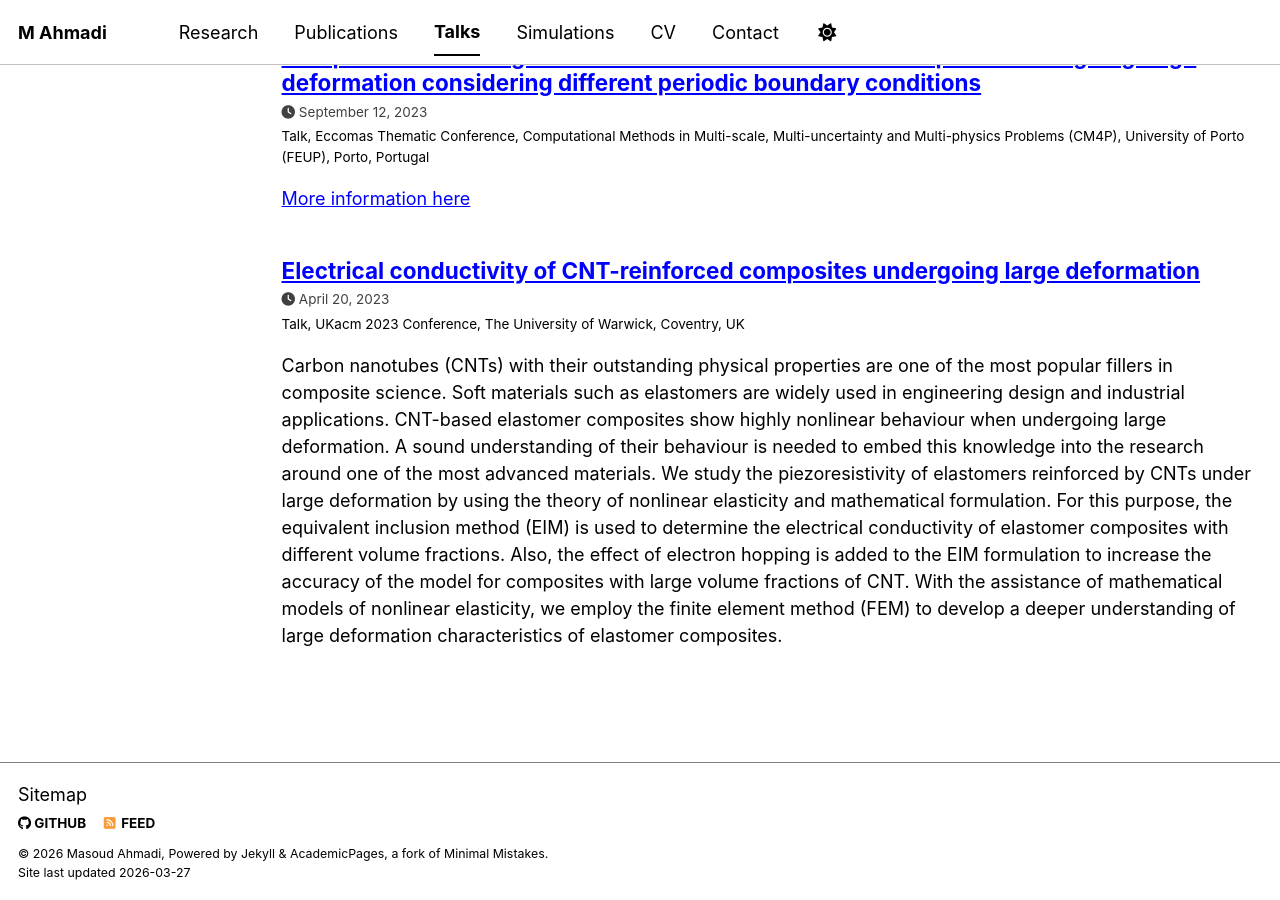
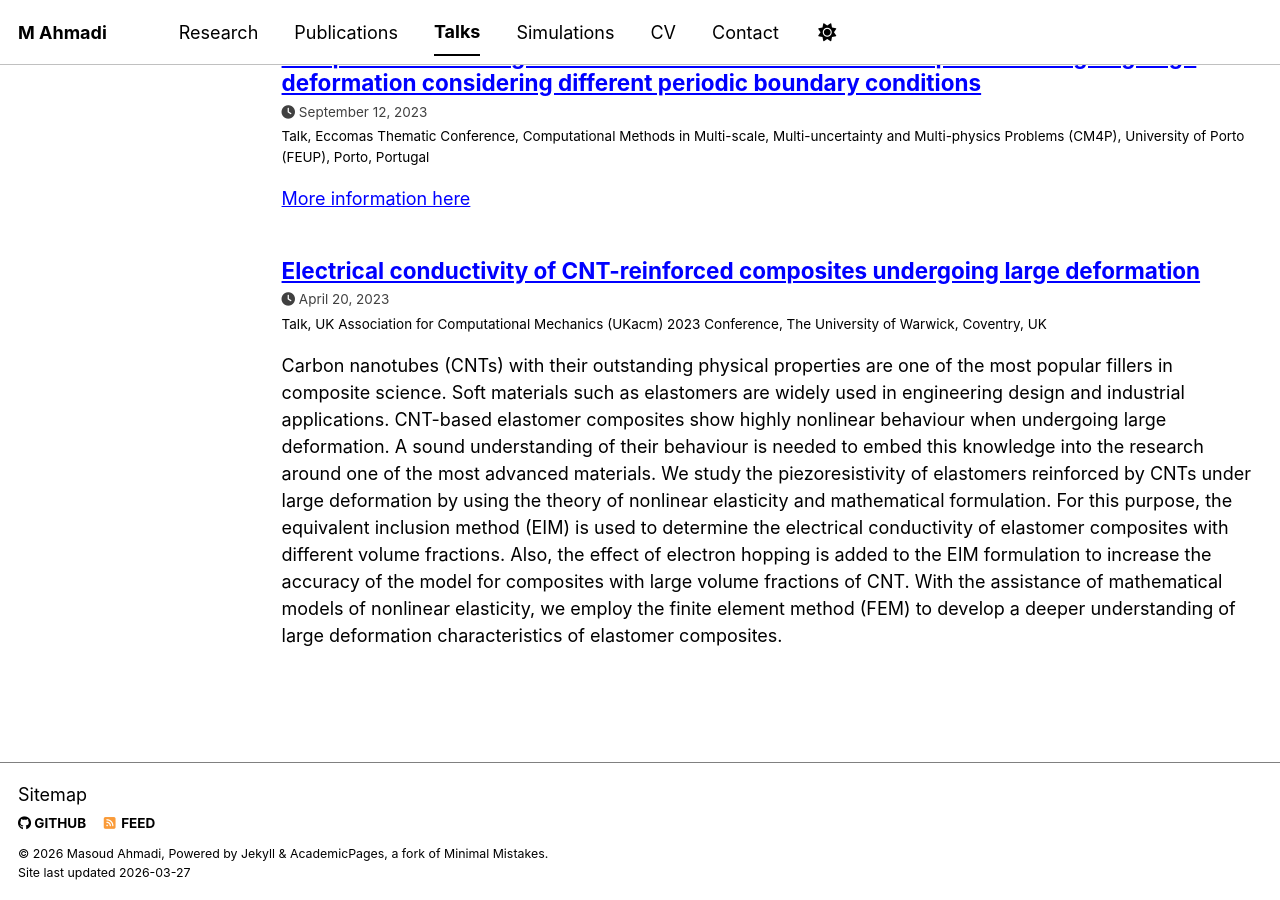
Before and after one commit to Masoud16ahm/Masoud16ahm.github.io, a Jekyll site: the page built from _pages/talks.html, in a window 1280 px wide and 900 px high, scrolled down 763 px. Built offline with Jekyll 4.4.1, drawn with Linux system fonts in a browser that asks for light colours; a script bundle is joined from its source files by our own code; library files that are not in the unit come from our copies.

Commit message:
Update venue details for UKacm 2023 talk

```diff
--- a/_talks/ukacm2023.md
+++ b/_talks/ukacm2023.md
@@ -3,7 +3,7 @@ title: "Electrical conductivity of CNT-reinforced composites undergoing large de
 collection: talks
 type: "Talk"
 permalink: /talks/ukacm2023
-venue: "UKacm 2023 Conference, The University of Warwick"
+venue: "UK Association for Computational Mechanics (UKacm) 2023 Conference, The University of Warwick"
 date: 2023-04-20
 location: "Coventry, UK"
 ---
```
